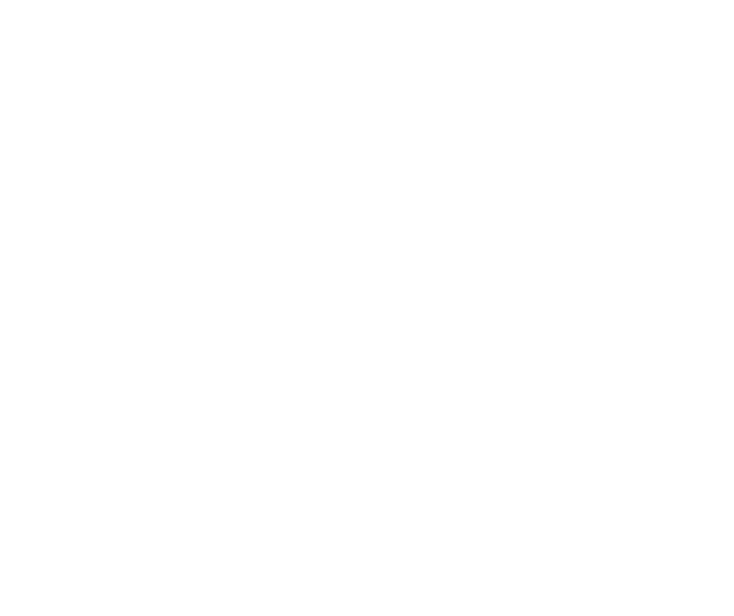
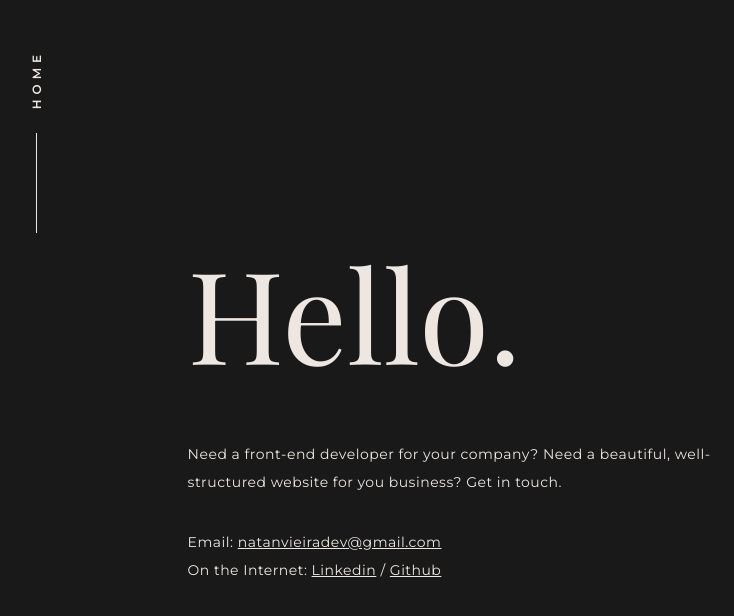
Before and after one commit to natanstark/natan-vieira-portfolio, a plain HTML site: page pages/contact.html in a window 1280 px wide. Shown: the whole page, without its empty margins (10-744 px from the left). Drawn offline with nearby package versions, Linux system fonts and the light colour scheme; a web font is replaced by a local one.

Commit message:
contact page finished

```diff
--- a/pages/contact.html
+++ b/pages/contact.html
@@ -4,8 +4,38 @@
     <meta charset="UTF-8">
     <meta name="viewport" content="width=device-width, initial-scale=1.0">
     <title>Contact</title>
+    <link rel="stylesheet" href="/styles/style.css">
+    <link rel="stylesheet" href="/styles/contact.css">
 </head>
 <body>
 
+    <div class="side-bar">
+        <div>
+        <a class="side-bar__link" href="/index.html">Home</a>
+        </div>
+        <div>
+        <p class="side-bar__line"></p>
+        </div>
+    </div>
+
+    <div class="contact__container">
+        <h1 class="contact__title">Hello.</h1>
+
+        <div class="text__container1">
+
+            <p class="contact__text">
+                Need a front-end developer for your company? Need a beautiful, well-structured website for you business? Get in touch.</p>
+
+        </div>
+
+        <div class="text__container">
+
+            <p class="contact__text">Email: <a class="contact__text--link" href="mailto:natanvieiradev@gmail.com">natanvieiradev@gmail.com</a> </p>
+            <p class="contact__text">On the Internet: <a class="contact__text--link" href="https://www.linkedin.com/in/natanvieiradev/">Linkedin</a> /
+                <a class="contact__text--link" href="https://github.com/natanstark">Github</a></p>
+
+        </div>
+
+    </div>
 </body>
 </html>
--- /dev/null
+++ b/styles/contact.css
@@ -0,0 +1,70 @@
+*{
+    background-color: var(--cor-background-escuro);
+    color: var(--cor-texto-claro);
+    font-family: var(--fonte-primaria);
+
+}
+
+*::selection {
+    background: var(--cor-background-claro);
+    color: var(--cor-texto-escuro);
+}
+
+
+body{
+    margin: 8px;
+}
+
+.side-bar{
+    color:var(--cor-texto-claro);
+}
+
+.side-bar__line{
+    background-color: var(--cor-texto-claro);
+}
+
+.side-bar__link:hover{
+    text-decoration: line-through var(--cor-background-claro);
+}
+
+.contact__container{
+    display: flex;
+    flex-direction: column;
+    max-width: 70%;
+    margin-left: auto;
+    margin-right: auto;
+
+}
+
+.contact__title{
+    font-family: var(--fonte-secundaria);
+    font-size: 10vw;
+    font-weight: 300;
+    line-height: 1em;
+    margin-top: 30vh;
+    margin-bottom: 8vh;
+}
+
+.text__container1{
+    margin-bottom: 2em;
+}
+
+.text__container{
+    margin-bottom: 0.5em;
+}
+
+.contact__text{
+    letter-spacing: .5px;
+    font-size: 14px;
+    line-height: 2em;
+    max-width: 550px;
+
+}
+
+.contact__text--link{
+    text-decoration: underline var(--cor-background-claro);
+}
+
+.contact__text--link:hover{
+    text-decoration: line-through var(--cor-background-claro);
+}
--- a/styles/style.css
+++ b/styles/style.css
@@ -2,6 +2,7 @@
 @import url('https://fonts.googleapis.com/css2?family=Montserrat:wght@100;200;300;400;600;700&family=Playfair+Display:ital,wght@0,400;0,500;0,600;0,700;0,800;0,900;1,400;1,500;1,600;1,700;1,800;1,900&display=swap');
 @import url('home.css');
 @import url('about.css');
+@import url('contact.css');
 
 :root{
     /* Cores */
```
